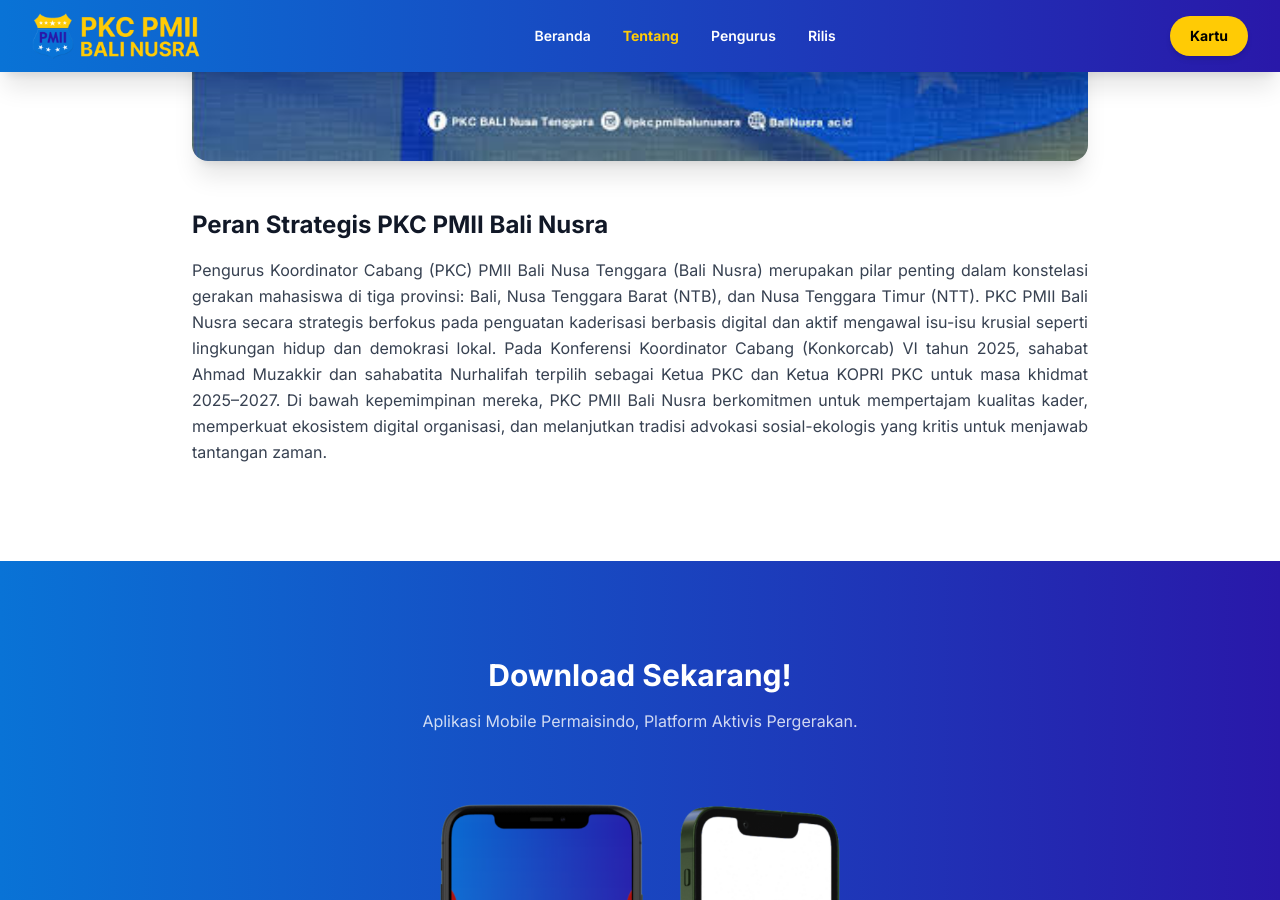
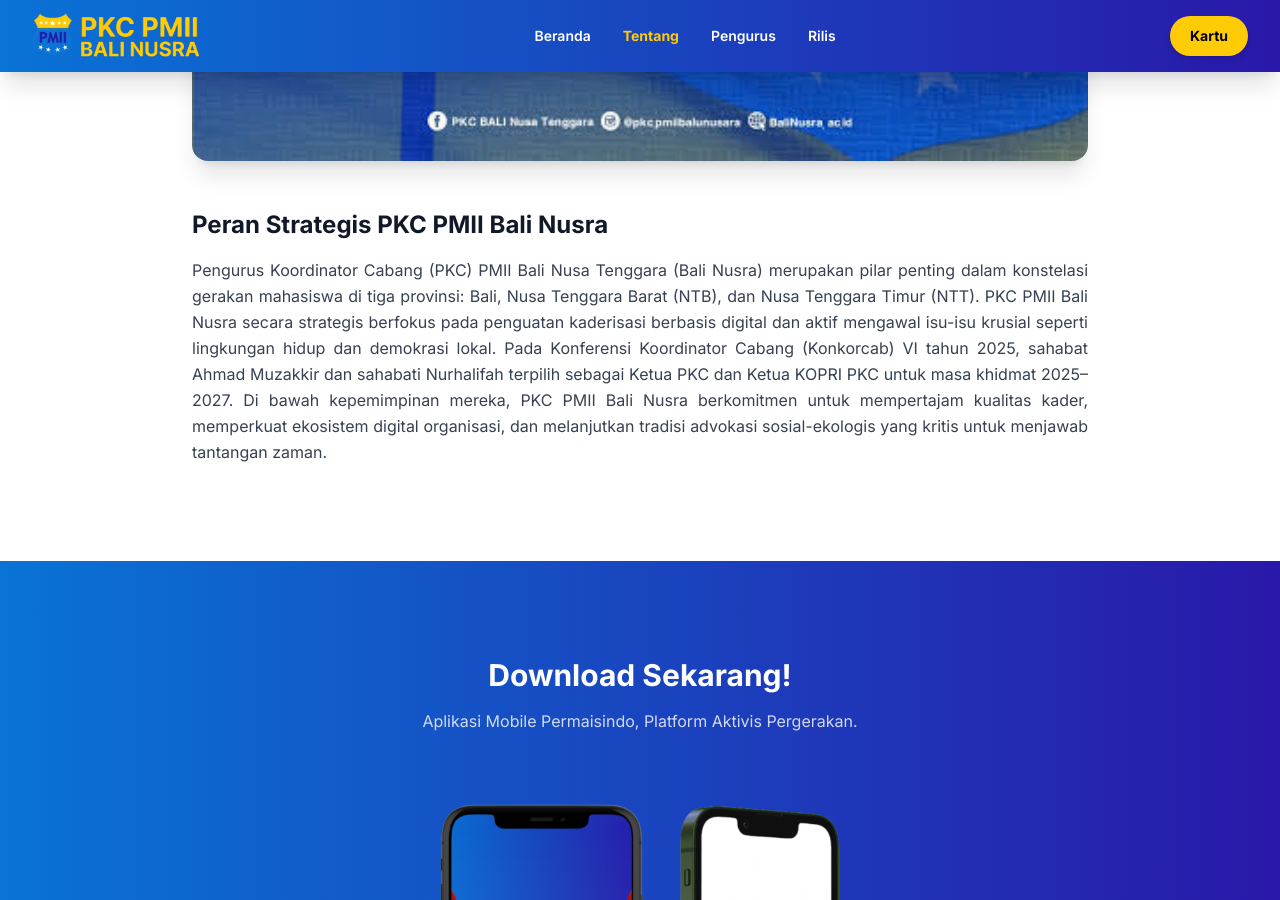
Before and after one commit to webcloud-1704/webcloud-1704.github.io, a Jekyll site: the page built from tentang.html, in a window 1280 px wide and 900 px high, scrolled down 2180 px. Built offline with Jekyll 4.4.1, drawn with Linux system fonts in a browser that asks for light colours; nearby versions of some CDN libraries.

Commit message:
Update tentang.html

```diff
--- a/tentang.html
+++ b/tentang.html
@@ -119,7 +119,7 @@
                 <div class="animate-on-scroll">
                     <h3 class="text-2xl font-bold text-gray-900 mb-4">Peran Strategis PKC PMII Bali Nusra</h3>
                     <div class="text-justify text-base leading-relaxed text-gray-700">
-                        <p>Pengurus Koordinator Cabang (PKC) PMII Bali Nusa Tenggara (Bali Nusra) merupakan pilar penting dalam konstelasi gerakan mahasiswa di tiga provinsi: Bali, Nusa Tenggara Barat (NTB), dan Nusa Tenggara Timur (NTT). PKC PMII Bali Nusra secara strategis berfokus pada penguatan kaderisasi berbasis digital dan aktif mengawal isu-isu krusial seperti lingkungan hidup dan demokrasi lokal. Pada Konferensi Koordinator Cabang (Konkorcab) VI tahun 2025, sahabat Ahmad Muzakkir dan sahabatita Nurhalifah terpilih sebagai Ketua PKC dan Ketua KOPRI PKC untuk masa khidmat 2025–2027. Di bawah kepemimpinan mereka, PKC PMII Bali Nusra berkomitmen untuk mempertajam kualitas kader, memperkuat ekosistem digital organisasi, dan melanjutkan tradisi advokasi sosial-ekologis yang kritis untuk menjawab tantangan zaman.</p>
+                        <p>Pengurus Koordinator Cabang (PKC) PMII Bali Nusa Tenggara (Bali Nusra) merupakan pilar penting dalam konstelasi gerakan mahasiswa di tiga provinsi: Bali, Nusa Tenggara Barat (NTB), dan Nusa Tenggara Timur (NTT). PKC PMII Bali Nusra secara strategis berfokus pada penguatan kaderisasi berbasis digital dan aktif mengawal isu-isu krusial seperti lingkungan hidup dan demokrasi lokal. Pada Konferensi Koordinator Cabang (Konkorcab) VI tahun 2025, sahabat Ahmad Muzakkir dan sahabati Nurhalifah terpilih sebagai Ketua PKC dan Ketua KOPRI PKC untuk masa khidmat 2025–2027. Di bawah kepemimpinan mereka, PKC PMII Bali Nusra berkomitmen untuk mempertajam kualitas kader, memperkuat ekosistem digital organisasi, dan melanjutkan tradisi advokasi sosial-ekologis yang kritis untuk menjawab tantangan zaman.</p>
                     </div>
                 </div>
             </section>
```
Also changed, not shown: other parts of tentang.html (+1 -1 lines).
